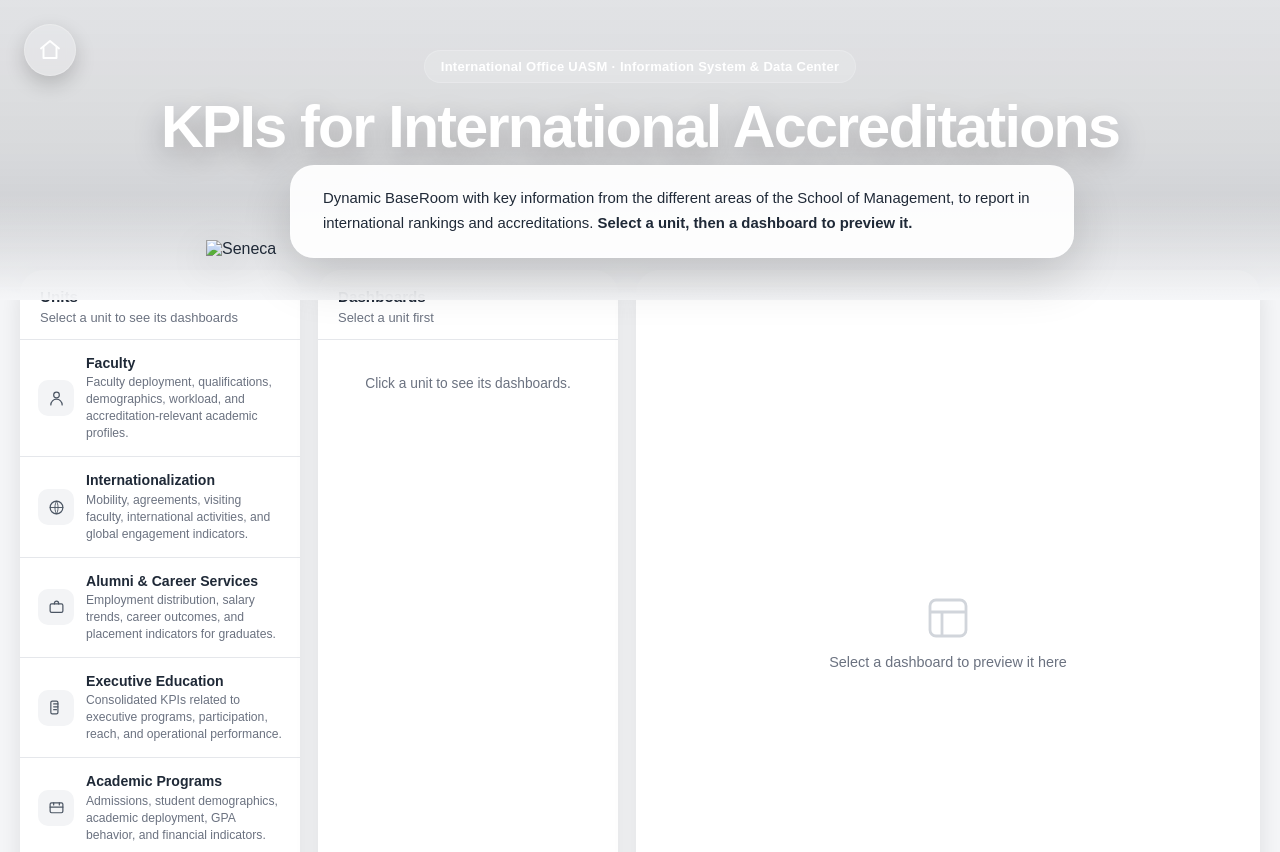
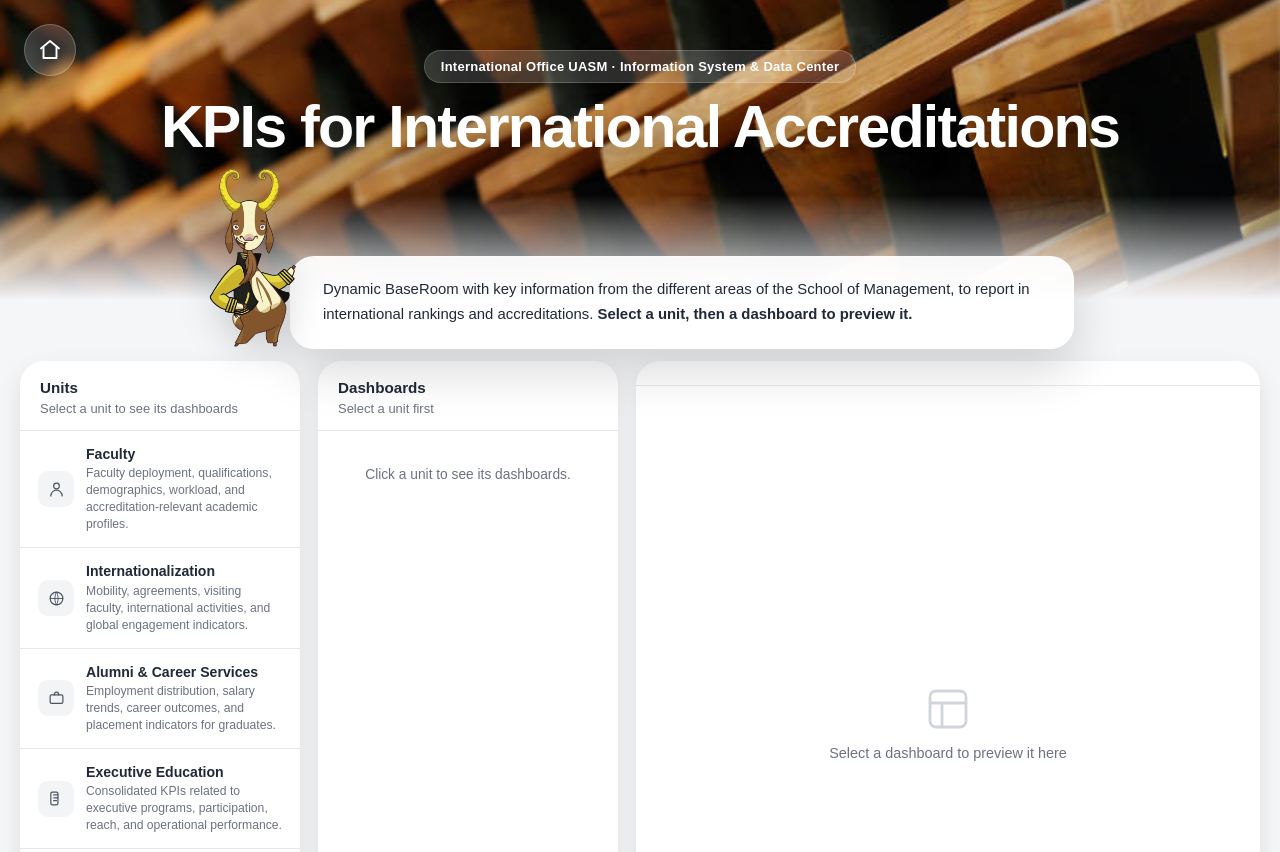
Before and after one commit to JoseDavid2607/InternationalOfficeKPIs, a plain HTML site: page web/KPIs/Web KPIs - Pag. Principal.html in a window 1280 px wide. Shown: the top 852 px of the page. Drawn offline with Linux system fonts and the light colour scheme.

Commit message:
Update Web KPIs - Pag. Principal.html

```diff
--- a/web/KPIs/Web KPIs - Pag. Principal.html
+++ b/web/KPIs/Web KPIs - Pag. Principal.html
@@ -33,7 +33,7 @@ header.hero {
   overflow: hidden; text-align: center;
   background:
     linear-gradient(to bottom, rgba(8,12,20,.08), rgba(8,12,20,.12), rgba(8,12,20,.20)),
-    url("../imagenes/Santodomingo.jpg") center center / cover no-repeat;
+    url("../../imagenes/Santodomingo.jpg") center center / cover no-repeat;
 }
 header.hero::after {
   content: ""; position: absolute; inset: 0;
@@ -520,7 +520,7 @@ footer { text-align: center; color: var(--muted); padding: 10px 20px 36px; font-
 
 <div class="intro-wrap">
   <div class="intro-seneca" aria-hidden="true">
-    <img src="../imagenes/seneca.png" alt="Seneca">
+    <img src="../../imagenes/seneca.png" alt="Seneca">
   </div>
   <div class="intro-panel">
     Dynamic BaseRoom with key information from the different areas of the School of Management, to report in international rankings and accreditations.
```
